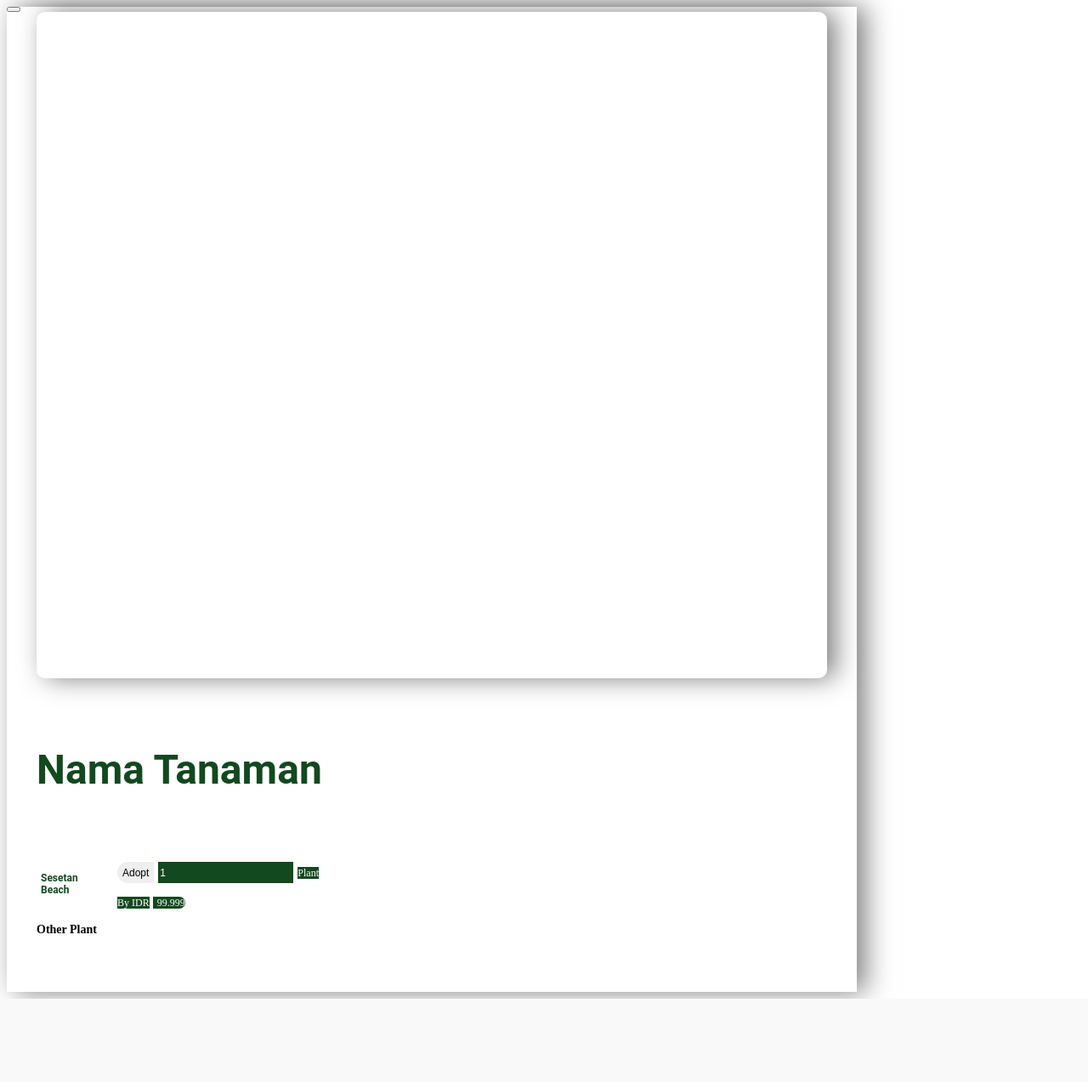
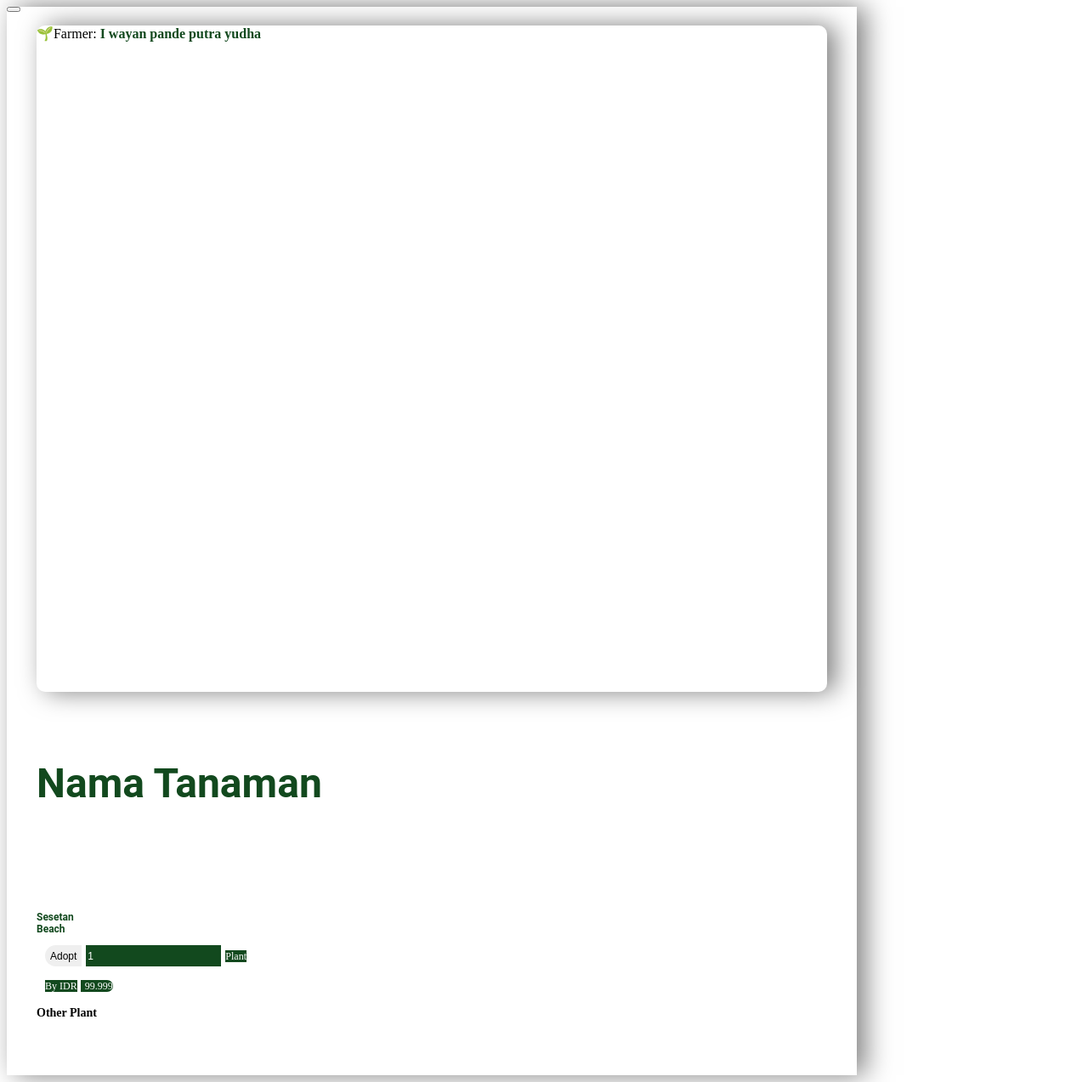
Before and after one commit to pijarcandra22/AdoptMe_NewALONE, a PHP site: page /AdobtMe/template/modal_adobt.php in a window 1280 px wide. Shown: the whole page at 85% size. Before the commit the page ends 1175 px from the top, so only its background shows below. Run offline with PHP 8.4, Linux system fonts and the light colour scheme.

Commit message:
add farmer name

```diff
--- a/template/modal_adobt.php
+++ b/template/modal_adobt.php
@@ -1,29 +1,52 @@
 <html lang="en">
 <style>
-        #modal_adobt > div{
+    #modal_adobt>div {
         max-width: 1000px;
-            border-radius:10px
+        border-radius: 10px
     }
-        #front_img{
+
+    #front_img {
         width: 100%;
         height: 100%;
         box-shadow: 10px 0px 30px rgba(0, 0, 0, 0.5);
-            border-radius:10px
+        border-radius: 10px
     }
-        #back_img{
+
+    #back_img {
         box-shadow: 10px 0px 30px rgba(0, 0, 0, 0.5);
-            background-size:cover;
-            border:none
+        background-size: cover;
+        border: none
     }
-        @media (max-width: 1000px){
-            #modal_adobt > div{
+
+    .farmer-name {
+        text-overflow: ellipsis;
+        white-space: nowrap;
+        width: 70%;
+        overflow: hidden;
+        border-radius: 0 10px 10px 10px;
+        box-shadow: rgba(50, 50, 93, 0.25) 0px 50px 100px -20px, rgba(0, 0, 0, 0.3) 0px 30px 60px -30px;
+    }
+
+    .farmer-name a {
+        text-decoration: none;
+        color: #12491E;
+        font-weight: bold;
+    }
+
+    .farmer-name a:hover {
+        text-decoration: underline;
+    }
+
+    @media (max-width: 1000px) {
+        #modal_adobt>div {
             max-width: 900px;
         }
     }
-        @media (max-width: 560px){
-            #front_img{
+
+    @media (max-width: 560px) {
+        #front_img {
             height: 300px;
-                box-shadow:none;
+            box-shadow: none;
         }
     }
 </style>
@@ -37,19 +60,21 @@
             <div class="modal-body" style="padding:0 35px 35px 35px !important;">
                 <div class="row">
                     <div class="col-12 col-sm-4">
-                            <div id="front_img"></div>
+                        <div id="front_img" class="d-flex align-items-end">
+                            <p class="farmer-name bg-white ps-2 pe-1 py-1">🌱Farmer: <a href="#">I wayan pande putra yudha</a></p>
+                        </div>
                     </div>
                     <div class="col-12 col-sm-8">
                         <h5 id="namaTanaman" class="header_modal" style="color: #12491E; text-align:left">Nama Tanaman</h5>
                         <form id="StartAdopsiTanaman" role="POST">
-                                <div style="display: flex;">
-                                    <div style="display: flex;">
+                            <div class="d-flex align-items-center">
+                                <div class="d-flex align-items-center">
                                     <i class="fas fa-map-marker-alt" style="font-size: 26px; padding-right:5px"></i>
                                     <p id="lokasiTanaman" style="text-shadow:none; font-family:Roboto; word-wrap: break-word; width:80px;font-style: normal;font-weight: bold;font-size: 12px;line-height: 14px;color: #12491E;">Sesetan Beach</p>
                                 </div>
                                 <div id="all_but_adopt" class="input-group mb-3" style="margin-left:10px; width:250px !important">
                                     <input id="con_idAdopt" name="id_adopt" type="hidden" value="1">
-                                        <input id="con_namePlant"name="namaTanaman" type="hidden" value="salwdjsa">
+                                    <input id="con_namePlant" name="namaTanaman" type="hidden" value="salwdjsa">
                                     <input id="con_managerPlant" name="pengelolaTanaman" type="hidden" value="1">
                                     <input id="con_email" name="email" type="hidden">
                                     <button type="button" id="btnDoAdopt" class="btn btn-success" style="border-radius:30px 0 0 30px !important; height:25px !important; font-size: 12px !important; border-right:1px white solid; line-height:12px" data-bs-dismiss="modal">Adopt</button>
@@ -60,12 +85,12 @@
                             </div>
                         </form>
                         <p id="descTanaman" style="font-family: Roboto; text-shadow:none; font-style: normal; font-weight: bold; font-size: 11px; line-height: 13px; color: #12491E;"></p>
-                            <div id="c_modal_ad_content"  style="margin-top: 10px;">
+                        <div id="c_modal_ad_content" style="margin-top: 10px;">
                             <h2 style="font-size: 14px;">Other Plant</h2>
                             <div class="horizontal_scroll">
-                                    <?php for($i=0;$i<10;$i++):?>
+                                <?php for ($i = 0; $i < 10; $i++) : ?>
                                     <div class="c_modal_ad" style="display:inline-block; padding-right: 20px"></div>
-                                    <?php endfor?>
+                                <?php endfor ?>
                             </div>
                         </div>
                     </div>
@@ -74,21 +99,26 @@
         </div>
     </div>
 </div>
+
 </html>
 <script src="js/adopter.js"></script>
 <script>
-    $('#btnDoAdopt').on('click', function(){
+    $('#btnDoAdopt').on('click', function() {
         var data = $('#StartAdopsiTanaman').serialize();
         jumlah = $("#banyakTanaman").val()
         harga = $("#hargaTanaman").html()
         if (localStorage.getItem("dataAdopter") === null) {
-            if (window.confirm('Before you adopt plants you must sign up first')){
-                var myModal = new bootstrap.Modal(document.getElementById('modal_signin'), {keyboard: false})
-                var myModal2 = new bootstrap.Modal(document.getElementById('modal_adobt'), {keyboard: false})
+            if (window.confirm('Before you adopt plants you must sign up first')) {
+                var myModal = new bootstrap.Modal(document.getElementById('modal_signin'), {
+                    keyboard: false
+                })
+                var myModal2 = new bootstrap.Modal(document.getElementById('modal_adobt'), {
+                    keyboard: false
+                })
                 myModal.show()
             }
-        }else{
-            if (window.confirm('Do you sure to adopt '+jumlah+' plant at IDR. '+harga+'?')){
+        } else {
+            if (window.confirm('Do you sure to adopt ' + jumlah + ' plant at IDR. ' + harga + '?')) {
                 document.querySelector("body").style.visibility = "hidden";
                 document.querySelector("#loader").style.visibility = "visible";
                 $.ajax({
@@ -98,10 +128,10 @@
                     success: function(data) {
                         document.querySelector("#loader").style.display = "none";
                         document.querySelector("body").style.visibility = "visible";
-                        if(data != '1'){
+                        if (data != '1') {
                             alert(data)
-                        }else{
-                            if (window.confirm('Your bill already send to your email')){
+                        } else {
+                            if (window.confirm('Your bill already send to your email')) {
                                 dataAkun = JSON.parse(localStorage.getItem("dataAdopter"))
                                 location.replace(dataAkun['username']);
                             }
```
Lines whose indentation alone changed are shown as unchanged.
